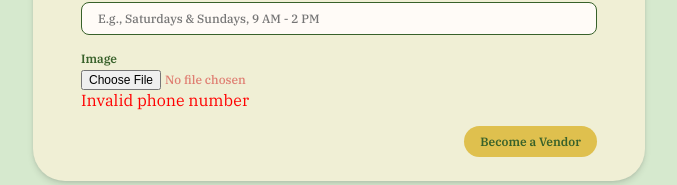
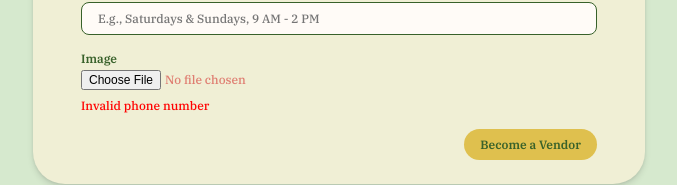
Before and after one commit to sonalsood/farm-folks-market, a React (Vite) app: page /register in a window 1280 px wide. Both pictures are taken after typing "Sample", "Sample", "Sample", "name@example.com", "Sample", "Sample" into the empty fields and a click on the button "Become a Vendor". Shown: the part 1021-1206 px from the top of the page, without its empty margins (301-978 px from the left). Built offline with nearby package versions, Linux system fonts and the light colour scheme; no server answers.

Commit message:
Add form input focus state, error text styling, width for file upload

```diff
--- a/src/components/Form/Form.jsx
+++ b/src/components/Form/Form.jsx
@@ -51,7 +51,7 @@ const Form = () => {
         baseUrl + `/api/vendors`,
         formDataToSend,
         {
-          headers: { "Content-Type": "multipart/form-data" }, // Axios automatically sets this
+          headers: { "Content-Type": "multipart/form-data" },
         }
       );
 
@@ -197,7 +197,11 @@ const Form = () => {
           onChange={handleFileChange}
           className="form__upload"
         />
-        {error && <p style={{ color: "red" }}>{error}</p>}
+        {error && (
+          <p className="form__error-text" style={{ color: "red" }}>
+            {error}
+          </p>
+        )}
         <button type="submit" className="form__button">
           Become a Vendor
         </button>
--- a/src/components/Form/Form.scss
+++ b/src/components/Form/Form.scss
@@ -31,11 +31,18 @@
     border-radius: 0.5rem;
     padding: 0.5rem 1rem;
     @include bodyCopyText;
+
+    &:focus {
+      border: 2px solid $deep-green;
+    }
   }
 
   &__upload {
     font-family: "IBM Plex Serif", "Newsreader", sans-serif, Arial;
     color: $muted-coral;
+    cursor: pointer;
+    width: auto;
+    max-width: 12rem;
     @include bodyCopyText;
   }
 
@@ -56,6 +63,11 @@
       background-color: $muted-golden-yellow;
     }
   }
+
+  &__error-text {
+    padding-top: 0.5rem;
+    @include bodyCopyText;
+  }
 }
 
 .form-section {
```
